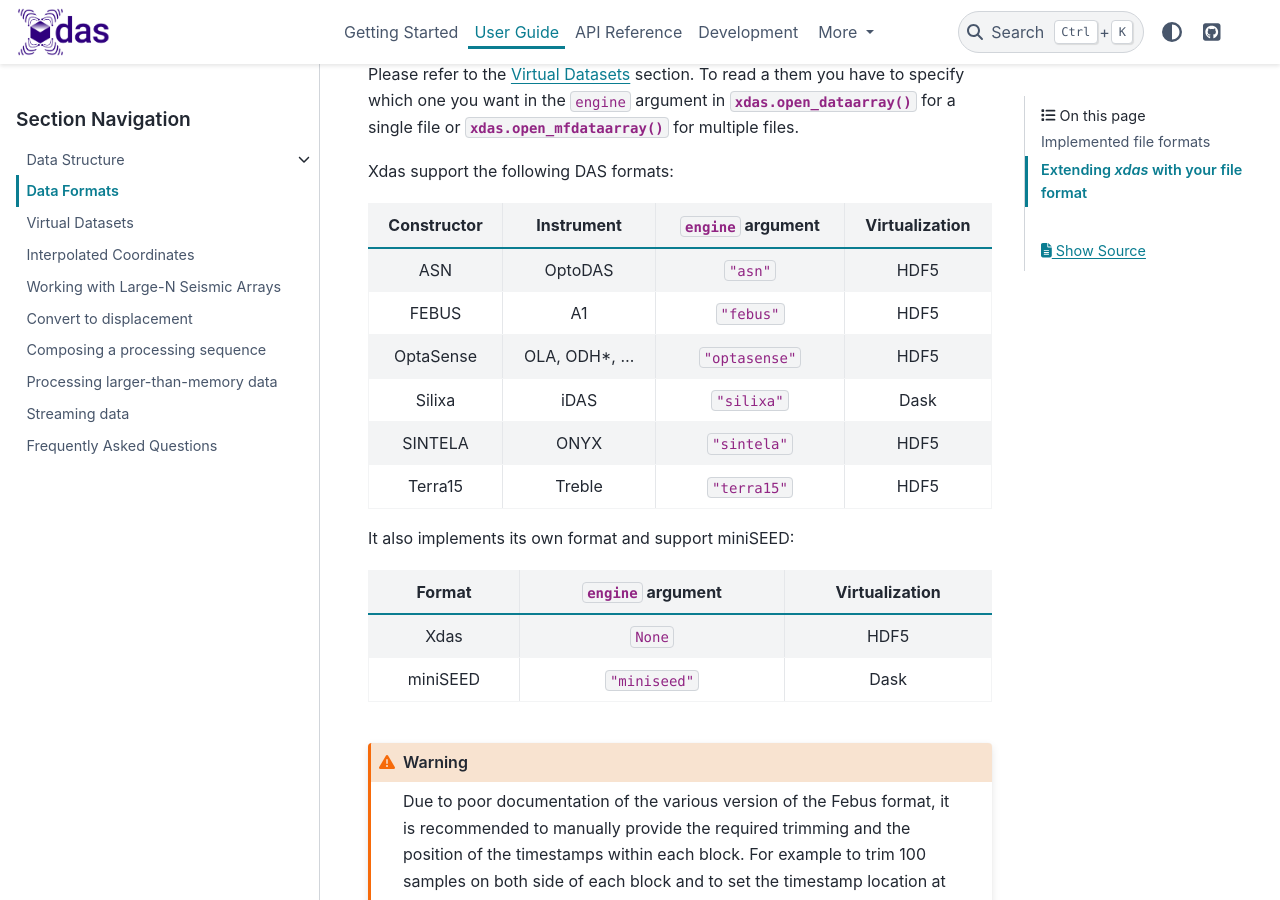
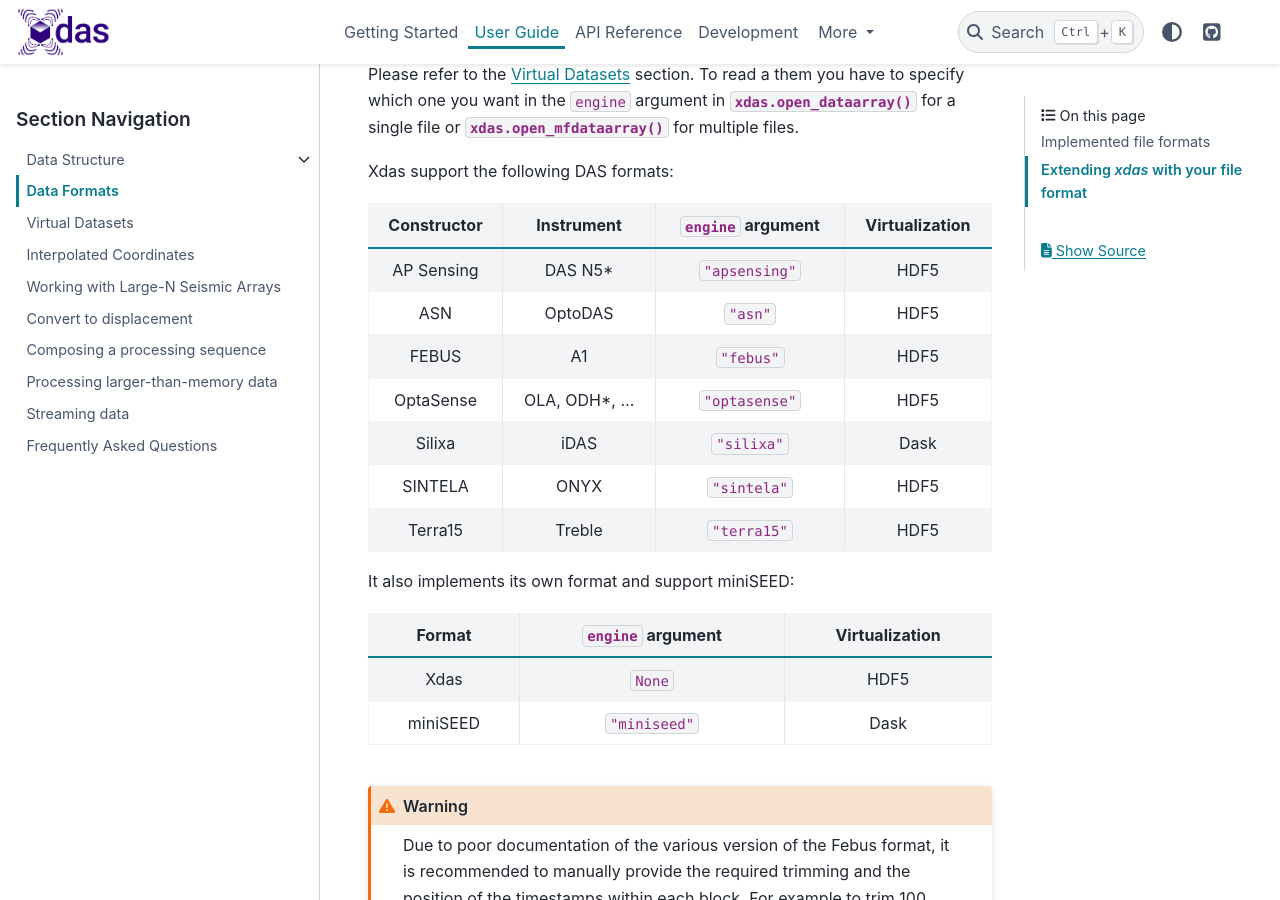
Before and after one commit to xdas-dev/xdas, a Sphinx documentation site: the page built from docs/user-guide/data-formats.md, in a window 1280 px wide and 900 px high, scrolled down 427 px. Built offline with Sphinx 7.4.7 and the PyData theme 0.15.4, drawn with Linux system fonts in a browser that asks for light colours.

Commit message:
Add format line in docs.

```diff
--- a/docs/user-guide/data-formats.md
+++ b/docs/user-guide/data-formats.md
@@ -26,6 +26,7 @@ Xdas support the following DAS formats:
 
 | Constructor       | Instrument        | `engine` argument | Virtualization    |
 |:-----------------:|:-----------------:|:-----------------:|:-----------------:|
+| AP Sensing        | DAS N5*           | `"apsensing"`     | HDF5              |
 | ASN               | OptoDAS           | `"asn"`           | HDF5              |
 | FEBUS             | A1                | `"febus"`         | HDF5              |
 | OptaSense         | OLA, ODH*, ...    | `"optasense"`     | HDF5              |
```
